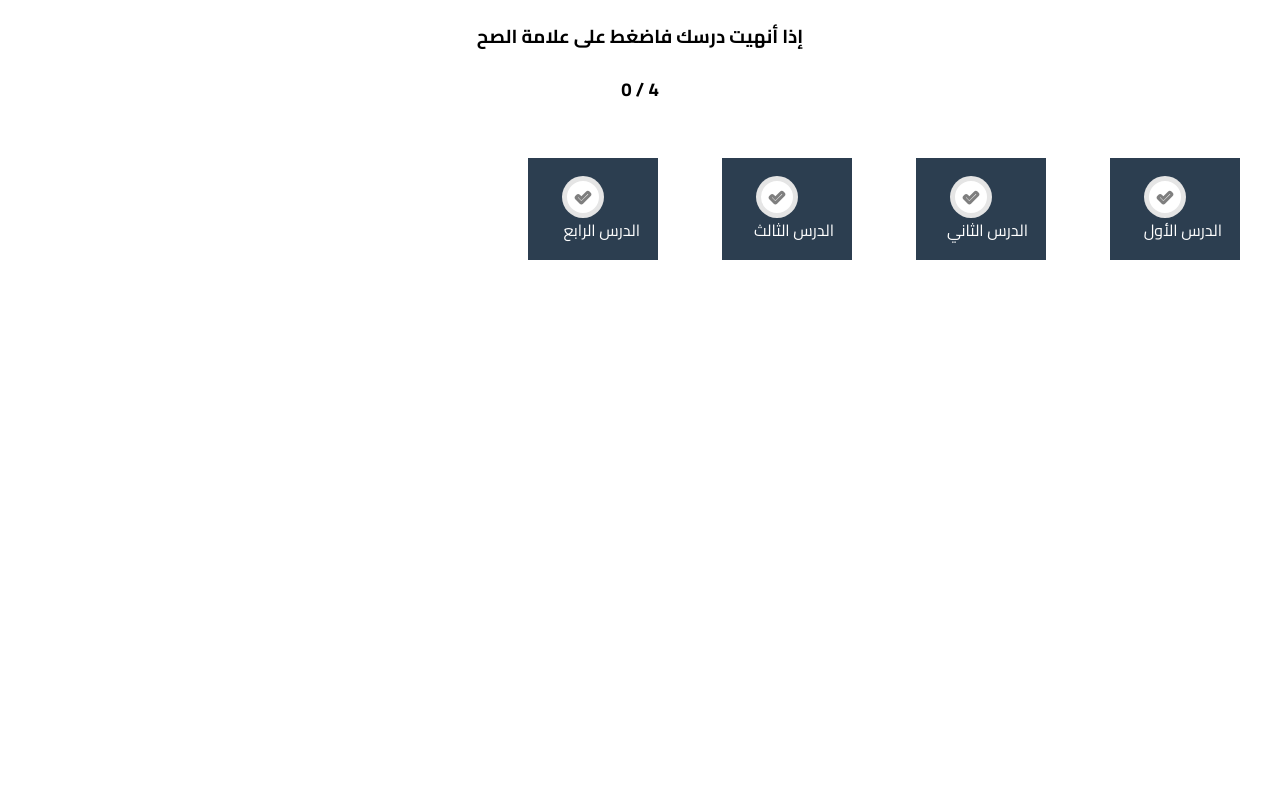
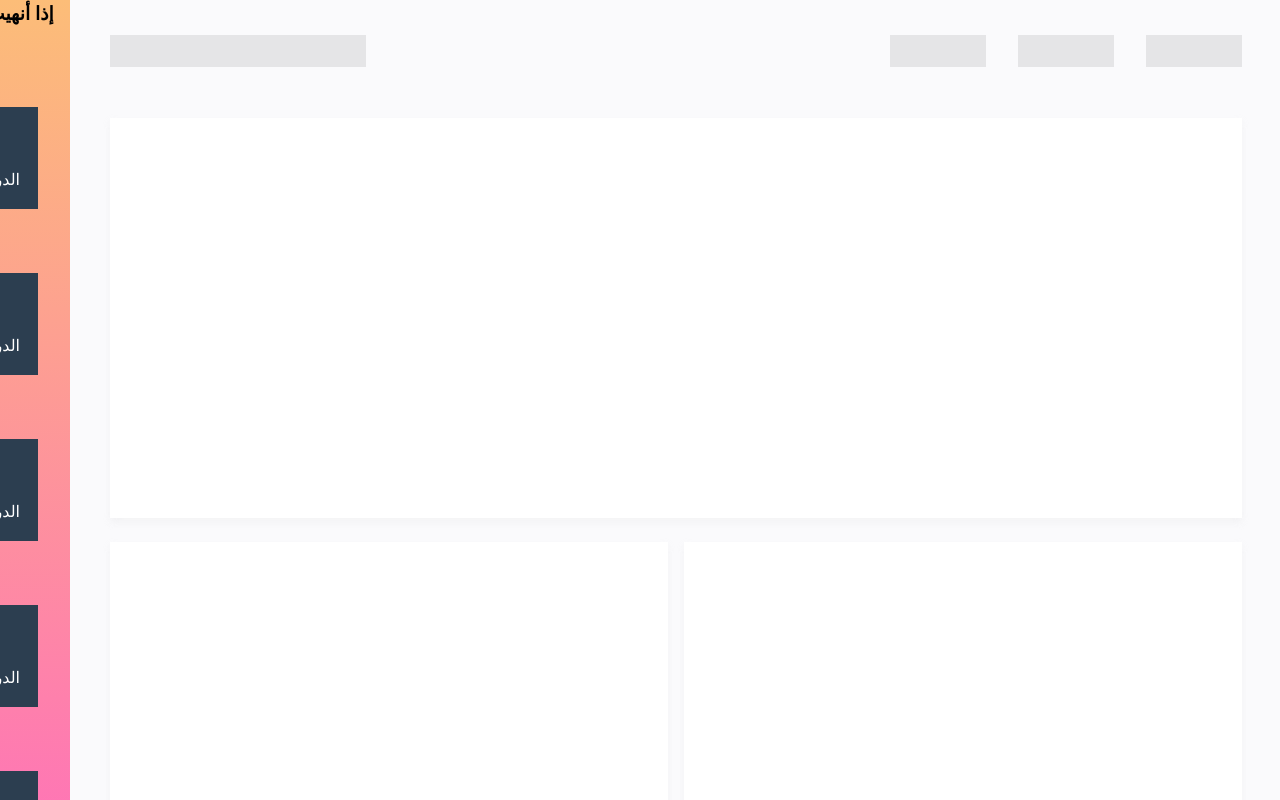
Before and after one commit to Mohamed-Elzohary/react-checkbox-component, a React (Create React App) app: page / in a window 1280 px wide. Shown: the top 800 px of the page. Built offline with nearby package versions, Linux system fonts and the light colour scheme.

Commit message:
added: Layout Sidebar + MainContent

```diff
--- a/src/App.js
+++ b/src/App.js
@@ -1,77 +1,13 @@
 import React, { Component } from "react";
 import "./styles.css";
 
-import Checkbox from "./components/Checkbox/Checkbox.comp";
+import Layout from "./components/Layout/Layout";
 
 class App extends Component {
-  constructor(prop) {
-    super();
-    this.state = {
-      lectures: [
-        {
-          id: 1,
-          title: "الدرس الأول"
-        },
-        {
-          id: 2,
-          title: "الدرس الثاني"
-        },
-        {
-          id: 3,
-          title: "الدرس الثالث"
-        },
-        {
-          id: 4,
-          title: "الدرس الرابع"
-        }
-      ],
-      total_lecs: 0,
-      finished_lecs: 0
-    };
-  }
-
-  componentDidMount() {
-    if (this.state.lectures.length > 0) {
-      this.setState({
-        total_lecs: this.state.lectures.length
-      });
-    } else {
-      this.setState({
-        total_lecs: 0
-      });
-    }
-  }
-
-  cbxChange = (e) => {
-    console.log("cbx changed: " + e.target.id + " - " + e.target.checked);
-
-    if (e.target.checked) {
-      this.setState({ finished_lecs: this.state.finished_lecs + 1 });
-    } else {
-      this.setState({ finished_lecs: this.state.finished_lecs - 1 });
-    }
-  };
-
   render() {
     return (
       <div className="App">
-        <div className="lectures">
-          <h3>إذا أنهيت درسك فاضغط على علامة الصح</h3>
-          <h3>
-            {this.state.finished_lecs} / {this.state.total_lecs}
-          </h3>
-
-          {this.state.lectures.map((lecture) => {
-            return (
-              <Checkbox
-                key={lecture.id}
-                id={lecture.id}
-                title={lecture.title}
-                onChange={this.cbxChange}
-              />
-            );
-          })}
-        </div>
+        <Layout />
       </div>
     );
   }
--- a/src/components/Checkbox/Checkbox.css
+++ b/src/components/Checkbox/Checkbox.css
@@ -1,5 +1,6 @@
 .input-cont {
   background-color: #2c3e50;
+  z-index: 100;
 }
 
 #watched-label-cont {
@@ -104,16 +105,13 @@
   12% {
     opacity: 0.4;
     background: rgba(0, 0, 0, 0.1);
-    border-width: 0;
   }
   50% {
     background: #00d478;
-    border: 0;
     opacity: 0.6;
   }
   100% {
     background: #00d478;
-    border: 5px solid #00d478;
     opacity: 1;
   }
 }
--- /dev/null
+++ b/src/components/Layout/Layout.css
@@ -0,0 +1,166 @@
+.sidebar {
+  width: 300px;
+  background-image: linear-gradient(#fcbd78, #ff65c3);
+  background-size: 200%;
+  background-position: 0 100%;
+  position: absolute;
+  top: 0;
+  left: 0;
+  height: 100%;
+  transform: translateX(-230px);
+  transition: 300ms ease-in-out;
+  z-index: 1;
+  overflow: hidden;
+  cursor: pointer;
+  overflow-y: scroll;
+}
+.sidebar--expanded {
+  background-size: 100%;
+  background-position: 0 0;
+  transform: translateX(0);
+}
+.sidebar:hover {
+  background-position: 0 0;
+}
+.sidebar__toggle {
+  width: 100%;
+  height: 100%;
+  height: 4rem;
+  position: absolute;
+  top: 0;
+  left: 0;
+  border: none;
+  background: transparent;
+  font-size: 20px;
+  color: white;
+  display: flex;
+  align-items: center;
+  justify-content: flex-end;
+  padding-right: 1.8rem;
+  padding-bottom: 0;
+  transition: 300ms ease;
+  cursor: pointer;
+}
+.sidebar__toggle:focus {
+  outline: none;
+}
+
+.main-content {
+  width: 100%;
+  display: flex;
+  flex-direction: column;
+  padding: 0 3% 4rem;
+  margin-left: 4.5rem;
+  transition: 300ms ease-in-out;
+  position: relative;
+  z-index: 2;
+}
+.main-content--expanded {
+  margin-left: 310px;
+}
+.main-content header {
+  height: 5rem;
+  width: 100%;
+  border-radius: 5px;
+  display: flex;
+  align-items: center;
+  justify-content: space-between;
+  margin: 1rem 0 2rem;
+}
+.main-content header span {
+  width: 16rem;
+  height: 2rem;
+  background: #e5e5e7;
+}
+.main-content header ul {
+  list-style: none;
+  display: flex;
+  align-items: center;
+}
+.main-content header ul li {
+  width: 6rem;
+  height: 2rem;
+  margin: 0 1rem;
+  background: #e5e5e7;
+}
+.main-content header ul li:last-child {
+  margin-right: 0;
+}
+.main-content .container {
+  width: 100%;
+  height: 100%;
+  display: flex;
+  flex-wrap: wrap;
+}
+.main-content .module--full {
+  width: 100%;
+  height: 400px;
+  box-shadow: 0 3px 8px rgba(211, 211, 211, 0.1),
+    0 6px 7px rgba(211, 211, 211, 0.1);
+  background: white;
+}
+.main-content .module-wrapper {
+  width: 100%;
+  display: flex;
+  align-items: center;
+  justify-content: space-between;
+  margin-top: 1rem;
+}
+.main-content .module--half {
+  flex: 1;
+  height: 400px;
+  box-shadow: 0 3px 8px rgba(211, 211, 211, 0.1),
+    0 6px 7px rgba(211, 211, 211, 0.1);
+  background: white;
+}
+.main-content .module--half:first-child {
+  margin-right: 1rem;
+}
+.shape {
+  position: absolute;
+  top: 0;
+  left: 0;
+  width: 360px;
+  background: linear-gradient(#ff7dd5 80%, transparent);
+  height: 370px;
+  border-radius: 100%;
+  margin-left: -100px;
+  margin-top: -20px;
+  z-index: -1;
+  opacity: 0;
+  transform: scale(0.4) translateY(-400px) translateX(300px);
+  margin-left: 0;
+  margin-top: 0;
+  transition: 400ms ease;
+}
+.shape:nth-child(2) {
+  background: linear-gradient(#fcbd78 80%, transparent);
+  margin-top: 70px;
+  margin-left: 50px;
+  transform: scale(0.4) translateY(-400px);
+  margin-top: 0;
+}
+.sidebar--expanded .shape {
+  animation: float 6s infinite alternate;
+  margin-left: -100px;
+  margin-top: -20px;
+  opacity: 0.4;
+  transform: scale(1) translateY(0);
+}
+.sidebar--expanded .shape:nth-child(2) {
+  animation: float 20s infinite alternate;
+  transform: scale(1) translateY(100px) translateX(170px);
+}
+@keyframes float {
+  20% {
+    top: 0;
+    left: -100px;
+  }
+  50% {
+    left: 0;
+  }
+  100% {
+    top: 500px;
+    left: -100px;
+  }
+}
--- /dev/null
+++ b/src/components/Layout/Layout.js
@@ -0,0 +1,34 @@
+import React, { Component } from "react";
+import "./Layout.css";
+
+import MainContent from "../MainContent/MainContent";
+import Sidebar from "../Sidebar/Sidebar";
+
+class Layout extends Component {
+  constructor(props) {
+    super(props);
+    this.state = {
+      expanded: false
+    };
+  }
+
+  toggleSidebar() {
+    this.setState({
+      expanded: !this.state.expanded
+    });
+  }
+
+  render() {
+    return (
+      <main>
+        <Sidebar
+          toggleSidebar={this.toggleSidebar.bind(this)}
+          expanded={this.state.expanded}
+        />
+        <MainContent expanded={this.state.expanded} />
+      </main>
+    );
+  }
+}
+
+export default Layout;
--- /dev/null
+++ b/src/components/MainContent/MainContent.js
@@ -0,0 +1,34 @@
+import React, { Component } from "react";
+import "./MainContent.css";
+
+class MainContent extends Component {
+  render() {
+    return (
+      <section
+        className={
+          this.props.expanded
+            ? "main-content main-content--expanded"
+            : "main-content"
+        }
+      >
+        <header>
+          <span></span>
+          <ul>
+            <li></li>
+            <li></li>
+            <li></li>
+          </ul>
+        </header>
+        <div className="container">
+          <div className="module--full"></div>
+          <div className="module-wrapper">
+            <div className="module--half"></div>
+            <div className="module--half"></div>
+          </div>
+        </div>
+      </section>
+    );
+  }
+}
+
+export default MainContent;
--- /dev/null
+++ b/src/components/Sidebar/Sidebar.js
@@ -0,0 +1,96 @@
+import React, { Component } from "react";
+import "./Sidebar.css";
+
+import Checkbox from "../Checkbox/Checkbox.comp";
+
+class Sidebar extends Component {
+  constructor(prop) {
+    super();
+    this.state = {
+      lectures: [
+        {
+          id: 1,
+          title: "الدرس الأول"
+        },
+        {
+          id: 2,
+          title: "الدرس الثاني"
+        },
+        {
+          id: 3,
+          title: "الدرس الثالث"
+        },
+        {
+          id: 4,
+          title: "الدرس الرابع"
+        },
+        {
+          id: 5,
+          title: "الدرس الرابع"
+        },
+        {
+          id: 6,
+          title: "الدرس الرابع"
+        }
+      ],
+      total_lecs: 0,
+      finished_lecs: 0
+    };
+  }
+
+  componentDidMount() {
+    if (this.state.lectures.length > 0) {
+      this.setState({
+        total_lecs: this.state.lectures.length
+      });
+    } else {
+      this.setState({
+        total_lecs: 0
+      });
+    }
+  }
+
+  cbxChange = (e) => {
+    console.log("cbx changed: " + e.target.id + " - " + e.target.checked);
+
+    if (e.target.checked) {
+      this.setState({ finished_lecs: this.state.finished_lecs + 1 });
+    } else {
+      this.setState({ finished_lecs: this.state.finished_lecs - 1 });
+    }
+  };
+
+  render() {
+    return (
+      <div
+        className={
+          this.props.expanded ? "sidebar sidebar--expanded" : "sidebar"
+        }
+        onClick={this.props.toggleSidebar}
+      >
+        <span className="shape"></span>
+        <span className="shape"></span>
+
+        <div className="lectures">
+          <h3>إذا أنهيت درسك فاضغط على علامة الصح</h3>
+          <h3>
+            {this.state.finished_lecs} / {this.state.total_lecs}
+          </h3>
+
+          {this.state.lectures.map((lecture) => {
+            return (
+              <Checkbox
+                key={lecture.id}
+                id={lecture.id}
+                title={lecture.title}
+                onChange={this.cbxChange}
+              />
+            );
+          })}
+        </div>
+      </div>
+    );
+  }
+}
+
+export default Sidebar;
--- a/src/styles.css
+++ b/src/styles.css
@@ -14,3 +14,20 @@
 .lectures {
   max-width: 100vw;
 }
+
+* {
+  font-family: system-ui;
+  margin: 0;
+  padding: 0;
+}
+body {
+  width: 100%;
+  height: 100%;
+}
+main {
+  display: flex;
+  background: #fafafc;
+  width: 100%;
+  height: 100%;
+  position: relative;
+}
```
Also changed, not shown: src/components/MainContent/MainContent.css (added), src/components/Sidebar/Sidebar.css (added).
